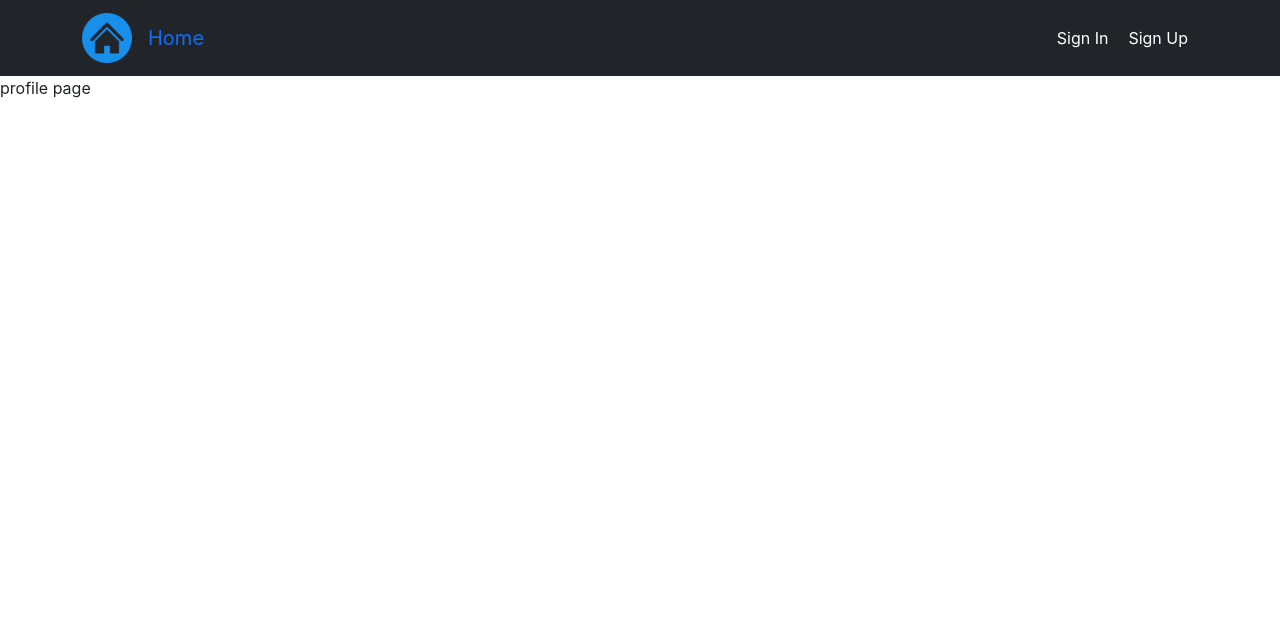
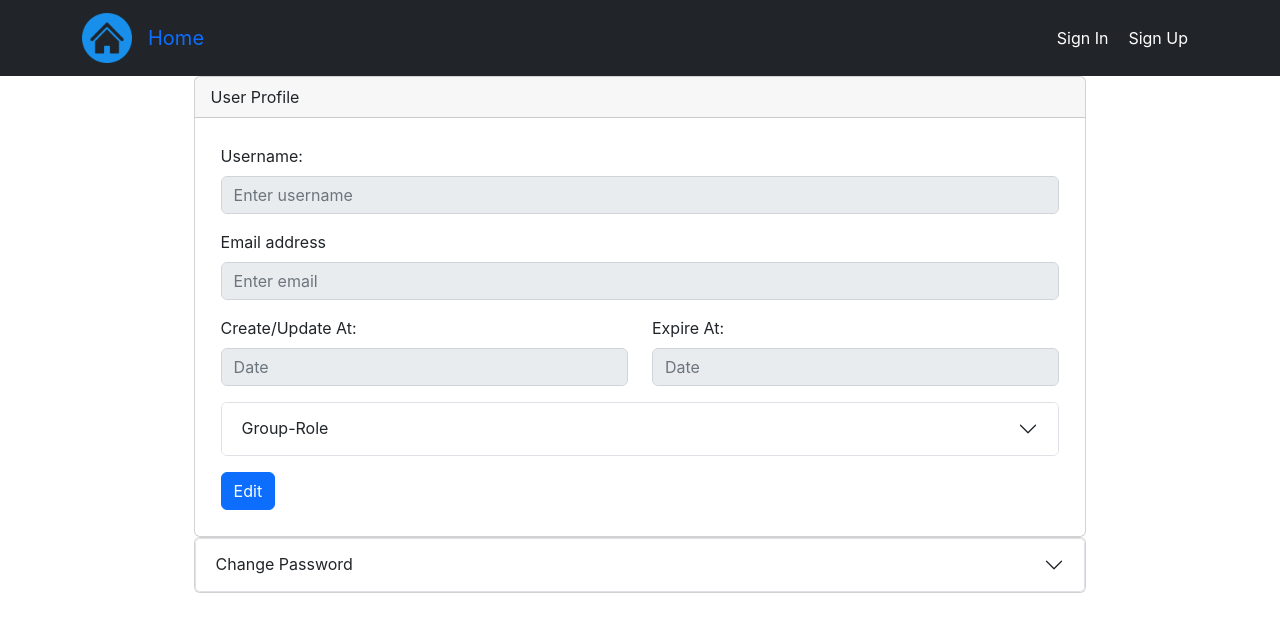
Before and after one commit to AdvancedWebDevTeam/frontend-kahoot, a React (Create React App) app: page /profile in a window 1280 px wide. Shown: the top 632 px of the page. Built offline with nearby package versions, Linux system fonts and the light colour scheme; no server answers.

Commit message:
Open and edit user profile

```diff
--- a/src/components/home/Home.jsx
+++ b/src/components/home/Home.jsx
@@ -4,11 +4,12 @@ import Nav from "react-bootstrap/Nav";
 import { Link, Routes, Route } from "react-router-dom";
 import { useState, useEffect } from "react";
 import axios from "axios";
+import { useNavigate } from "react-router-dom";
 
 import Welcome from "./Welcome";
-import Profile from "../profile/Profile";
 import Group from "../group/Group";
 import "./Home.css";
+import UserProfile from "../profile/UserProfile";
 
 export default function Home() {
   const [user, setUser] = useState({
@@ -16,6 +17,8 @@ export default function Home() {
     users_name: "",
     email: ""
   });
+
+  const navigate = useNavigate();
 
   const buttonSignOut_Clicked = () => {
     const newUser = {
@@ -25,6 +28,7 @@ export default function Home() {
     };
     setUser(newUser);
     localStorage.removeItem("accessToken");
+    navigate("/");
   };
 
   const fetchData = async () => {
@@ -134,7 +138,7 @@ export default function Home() {
         <Routes>
           <Route index element={<Welcome />} />
           <Route path="group" element={<Group />} />
-          <Route path="profile" element={<Profile />} />
+          <Route path="profile" element={<UserProfile />} />
         </Routes>
       </div>
     </div>
--- a/src/components/profile/Profile.jsx
+++ /dev/null
@@ -1,3 +0,0 @@
-export default function Profile() {
-  return <div>profile page</div>;
-}
--- /dev/null
+++ b/src/components/profile/UserProfile.css
@@ -0,0 +1,20 @@
+Form {
+    margin: 10px;
+}
+
+.card {
+    margin-left: 10%;
+    margin-right: 10%;
+}
+
+.class {
+    height: auto;
+}
+
+.group{
+    position: relative;
+}
+
+.cancel {
+    margin-left: 5px;
+}
--- /dev/null
+++ b/src/components/profile/UserProfile.jsx
@@ -0,0 +1,210 @@
+import React from 'react'
+import './UserProfile.css'
+import axios from "axios";
+import { useState, useEffect } from "react";
+import { useNavigate } from "react-router-dom";
+import { useForm } from "react-hook-form";
+import { useMutation } from "react-query";
+import { Form, Button, Row, Col, Accordion, Container } from "react-bootstrap";
+import Card from 'react-bootstrap/Card';
+
+function parseJwt(token) {
+  var base64Url = token.split('.')[1];
+  var base64 = base64Url.replace(/-/g, '+').replace(/_/g, '/');
+  var jsonPayload = decodeURIComponent(window.atob(base64).split('').map(function (c) {
+    return '%' + ('00' + c.charCodeAt(0).toString(16)).slice(-2);
+  }).join(''));
+
+  return JSON.parse(jsonPayload);
+}
+
+export default function UserProfile() {
+
+  const [isEdit, setIsEdit] = useState(false);
+
+  const navigate = useNavigate();
+
+  const [listGroup, setListGroup] = useState([<></>]);
+
+  const [user, setUser] = useState({
+    create_at: "",
+    email: "",
+    expire_at: "",
+    groups_name: [],
+    roles_name: [],
+    users_name: "",
+    users_passwords: ""
+  });
+
+  const fetchData = async () => {
+    const token = localStorage.getItem("accessToken");
+    await axios.get(`${process.env.REACT_APP_API_URL}/users/${parseJwt(token).user.users_id}`).then((response) => {
+      setUser(response.data);
+      if (response.data.groups_name[0] !== null) {
+        let result = [];
+        for (let i = 0; i < response.data.groups_name.length; i++) {
+          result.push(<p>{response.data.groups_name[i] + ' <=> ' + response.data.roles_name[i]}</p>);
+        }
+        setListGroup(result);
+      }
+    }).catch((err) => {
+      console.log(err);
+    });
+  };
+
+  useEffect(() => {
+    fetchData();
+  }, []);
+
+  const { mutate } = useMutation(async (data) => {
+    const token = localStorage.getItem("accessToken");
+    await axios
+      .put(`${process.env.REACT_APP_API_URL}/users/update`, {
+        users_id: parseJwt(token).user.users_id,
+        users_name: data.username,
+        email: data.email
+      })
+      .then((res) => {
+        window.location.reload(false);
+        console.log(res);
+      })
+      .catch((error) => {
+        console.log(error);
+      });
+  });
+
+  const {
+    register,
+    handleSubmit,
+    formState: { errors }
+  } = useForm();
+
+  const {
+    register: register2,
+    handleSubmit: handleSubmit2,
+    formState: { errors: errors2 }
+  } = useForm();
+
+  const onSubmit = (data) => {
+    setIsEdit(!isEdit);
+    mutate(data);
+  }
+
+  const onEdit = () => {
+    setIsEdit(!isEdit);
+  }
+
+  const onCancel = () => {
+    setIsEdit(!isEdit);
+  }
+
+  const onChangePassword = (data) => {
+    console.log(data);
+    let newUserInfo = user;
+    newUserInfo.password = data.CfNewPs;
+    setUser(newUserInfo);
+  }
+
+  return (
+    <>
+      <Container>
+        <Card className='card'>
+          <Card.Header>User Profile</Card.Header>
+          <Card.Body>
+            <Form onSubmit={handleSubmit((data) => onSubmit(data))}>
+              <Form.Group className="mb-3">
+                <Form.Label>Username: </Form.Label>
+                {isEdit === false ? <Form.Control
+                  id="username"
+                  type="username"
+                  placeholder="Enter username"
+                  value={user.users_name}
+                  {...register("username", { required: true })}
+                  disabled /> : <Form.Control
+                  id="username"
+                  type="username"
+                  placeholder="Enter username"
+                  {...register("username", { required: true })}
+                />}
+              </Form.Group>
+              <Form.Group className="mb-3">
+                <Form.Label>Email address</Form.Label>
+                {isEdit === false ?
+                  <Form.Control
+                    id="email"
+                    type="email"
+                    placeholder="Enter email"
+                    value={user.email}
+                    {...register("email", { required: true })} disabled /> :
+                  (<Form.Control
+                    id="email"
+                    type="email"
+                    placeholder="Enter email"
+                    {...register("email", { required: true })} />
+                  )
+                }
+              </Form.Group>
+              <Row className='mb-3'>
+                <Form.Group as={Col}>
+                  <Form.Label>Create/Update At:</Form.Label>
+                  <Form.Control type="createAt" placeholder="Date" disabled value={user.create_at} />
+                </Form.Group>
+                <Form.Group as={Col}>
+                  <Form.Label>Expire At:</Form.Label>
+                  <Form.Control type="Expire At" placeholder="Date" disabled value={user.expire_at} />
+                </Form.Group>
+              </Row>
+              <Form.Group className="mb-3">
+                <Accordion className='group'>
+                  <Accordion.Item eventKey="0">
+                    <Accordion.Header>Group-Role</Accordion.Header>
+                    <Accordion.Body>
+                      {listGroup}
+                    </Accordion.Body>
+                  </Accordion.Item>
+                </Accordion>
+              </Form.Group>
+              {isEdit === true ? (<>
+                <Button variant="primary" type="submit">
+                  Submit
+                </Button>
+                <Button className='cancel' variant="primary" onClick={onCancel}>
+                  Cancel
+                </Button>
+              </>
+              ) : (<Button variant="primary" onClick={onEdit}>
+                Edit
+              </Button>
+              )}
+            </Form>
+          </Card.Body>
+        </Card>
+        <Accordion className='card'>
+          <Accordion.Item eventKey="0">
+            <Accordion.Header>Change Password</Accordion.Header>
+            <Accordion.Body>
+              <Form onSubmit={handleSubmit2((data) => onChangePassword(data))}>
+                <Row>
+                  <Col>
+                    <Form.Control placeholder="Enter now password" />
+                  </Col>
+                  <Col>
+                    <Form.Control placeholder="Enter new password" id="NewPs" {...register2("NewPs", { required: true })}/>
+                  </Col>
+                  <Col>
+                    <Form.Control placeholder="Confirm new password" id="CfNewPs"
+                      type="CfNewPs"
+                      {...register2("CfNewPs", { required: true })} />
+                  </Col>
+                </Row>
+                <Button variant="primary" type='submit'>
+                  Submit
+                </Button>
+              </Form>
+            </Accordion.Body>
+          </Accordion.Item>
+        </Accordion>
+      </Container>
+    </>
+  )
+}
```
